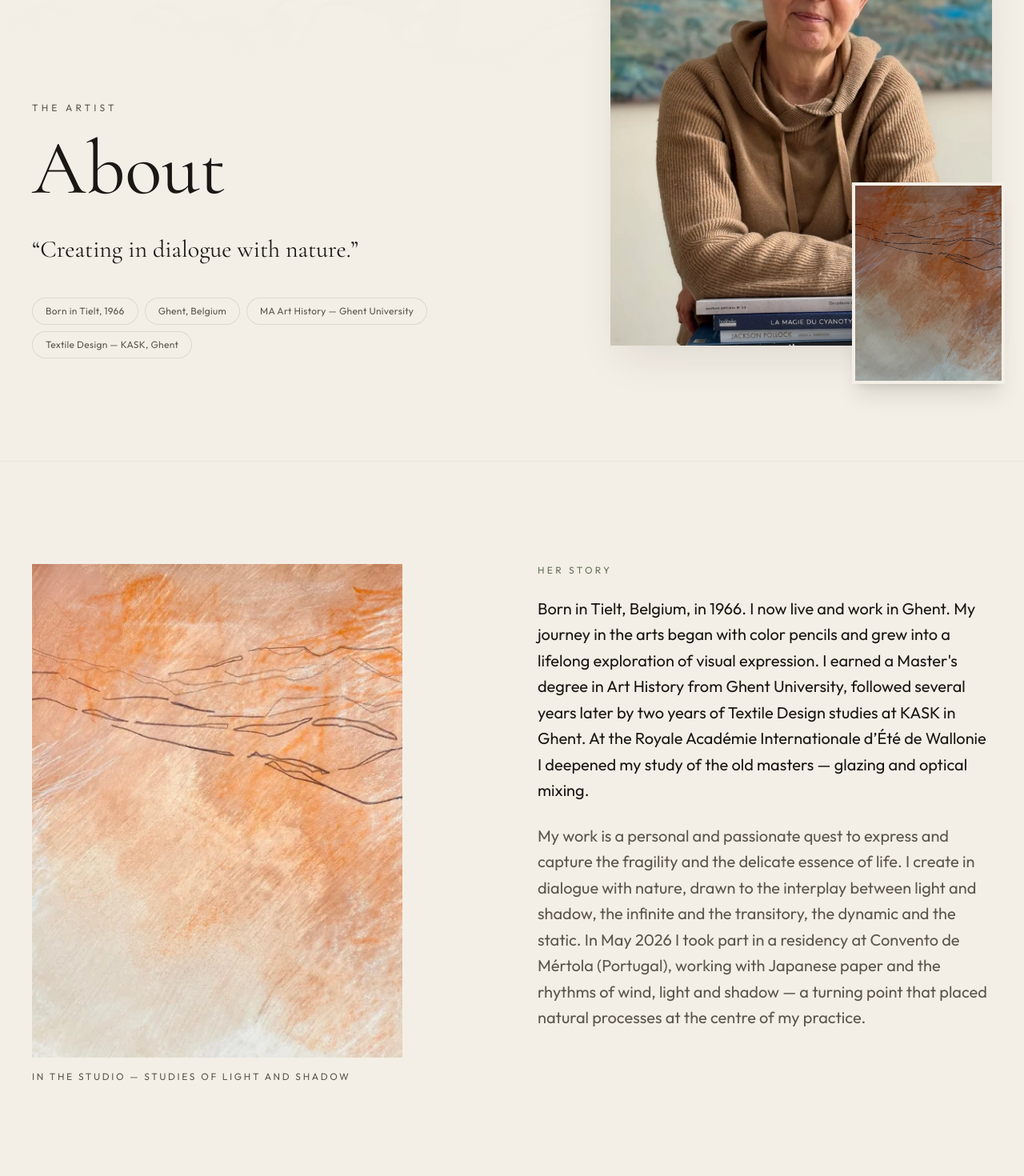
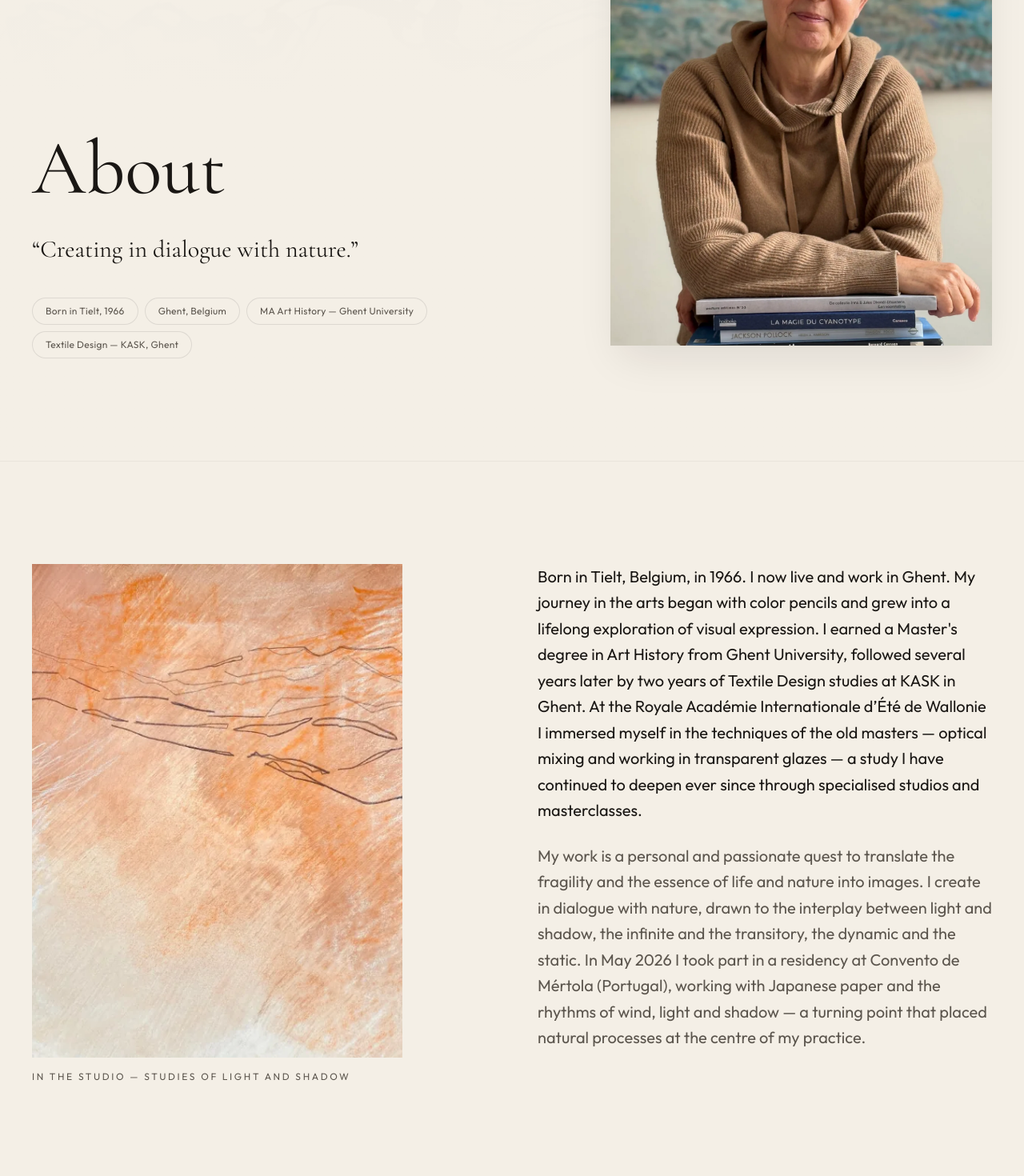
Before and after one commit to BeCreativeRuben/IsabellaBilliet, a Next.js app: page /en/about in a window 1280 px wide. Shown: the part 340-1810 px from the top of the page at 80% size. Built offline with nearby package versions, Linux system fonts and the light colour scheme; no server answers.

Commit message:
About: apply Isabella's text changes (Werken op doek, Ongoing work, bio/approach copy, remove small photo and eyebrow/story labels)

```diff
--- a/src/components/about/AboutPageSections.tsx
+++ b/src/components/about/AboutPageSections.tsx
@@ -63,10 +63,7 @@ export async function AboutPageSections({ locale }: Props) {
 
         <div className="mx-auto grid max-w-7xl gap-14 px-6 md:grid-cols-12 md:items-end md:gap-10 md:px-10">
           <div className="md:col-span-7">
-            <p className="reveal text-xs tracking-[0.35em] text-ink-muted uppercase">
-              {t("eyebrow")}
-            </p>
-            <h1 className="reveal reveal-delay-1 font-display mt-5 text-6xl text-ink md:text-8xl">
+            <h1 className="reveal reveal-delay-1 font-display text-6xl text-ink md:text-8xl">
               {t("title")}
             </h1>
             <blockquote className="reveal reveal-delay-2 font-display mt-8 max-w-xl text-2xl leading-snug text-ink md:text-3xl">
@@ -95,17 +92,6 @@ export async function AboutPageSections({ locale }: Props) {
                 className="object-cover"
               />
             </div>
-            <div className="absolute -right-4 -bottom-8 hidden w-2/5 overflow-hidden border-4 border-cream shadow-xl md:block">
-              <div className="relative aspect-[3/4]">
-                <Image
-                  src="/images/traces.webp"
-                  alt="Traces I"
-                  fill
-                  sizes="200px"
-                  className="object-cover"
-                />
-              </div>
-            </div>
           </div>
         </div>
       </section>
@@ -131,8 +117,7 @@ export async function AboutPageSections({ locale }: Props) {
           </RevealOnScroll>
 
           <RevealOnScroll className="md:col-span-6 md:col-start-7">
-            <p className="text-xs tracking-[0.28em] text-sage-ink uppercase">{t("storyLabel")}</p>
-            <div className="mt-6 space-y-6 text-lg leading-relaxed text-ink-muted md:text-xl md:leading-relaxed">
+            <div className="space-y-6 text-lg leading-relaxed text-ink-muted md:text-xl md:leading-relaxed">
               <p className="text-ink">{t("bio1")}</p>
               <p>{t("bio2")}</p>
             </div>
--- a/src/messages/en.json
+++ b/src/messages/en.json
@@ -40,18 +40,18 @@
     "studioCaption": "In the studio — studies of light and shadow",
     "storyLabel": "Her story",
     "practiceLabel": "Practice",
-    "bio1": "Born in Tielt, Belgium, in 1966. I now live and work in Ghent. My journey in the arts began with color pencils and grew into a lifelong exploration of visual expression. I earned a Master's degree in Art History from Ghent University, followed several years later by two years of Textile Design studies at KASK in Ghent. At the Royale Académie Internationale d’Été de Wallonie I deepened my study of the old masters — glazing and optical mixing.",
-    "bio2": "My work is a personal and passionate quest to express and capture the fragility and the delicate essence of life. I create in dialogue with nature, drawn to the interplay between light and shadow, the infinite and the transitory, the dynamic and the static. In May 2026 I took part in a residency at Convento de Mértola (Portugal), working with Japanese paper and the rhythms of wind, light and shadow — a turning point that placed natural processes at the centre of my practice.",
+    "bio1": "Born in Tielt, Belgium, in 1966. I now live and work in Ghent. My journey in the arts began with color pencils and grew into a lifelong exploration of visual expression. I earned a Master's degree in Art History from Ghent University, followed several years later by two years of Textile Design studies at KASK in Ghent. At the Royale Académie Internationale d’Été de Wallonie I immersed myself in the techniques of the old masters — optical mixing and working in transparent glazes — a study I have continued to deepen ever since through specialised studios and masterclasses.",
+    "bio2": "My work is a personal and passionate quest to translate the fragility and the essence of life and nature into images. I create in dialogue with nature, drawn to the interplay between light and shadow, the infinite and the transitory, the dynamic and the static. In May 2026 I took part in a residency at Convento de Mértola (Portugal), working with Japanese paper and the rhythms of wind, light and shadow — a turning point that placed natural processes at the centre of my practice.",
     "mediumsTitle": "Paintings — Works on paper — Textile",
-    "mediumPainting": "Painting",
+    "mediumPainting": "Works on canvas",
     "mediumPaintingDesc": "Abstract and observational work inspired by nature. Oil works in progress look at light and ever-changing shadows; acrylic pieces such as Breathing in & breathing out (24 × 30 cm, 2022) explore stillness and breath on canvas.",
     "mediumPhotography": "Works on paper",
     "mediumPhotographyDesc": "I often choose watercolor and gouache for their delicate and fluid language — botanical studies, plants and florals, and pieces such as Vagues, Gigaro for World Oceans Day.",
     "mediumTextile": "Textile",
     "mediumTextileDesc": "Textile remains a clear pillar of my practice — from Textile Design studies at KASK to works such as Weavings and Weavings II (acrylic on linen, incl. 100 × 120 cm, 2019). Tactility, woven surfaces and ecoprint on linen from residency research add a physical, layered dimension to my visual language.",
     "approachTitle": "Approach",
-    "approachQuote": "Work in progress — inspired by nature, observing light and ever changing shadows.",
-    "approach": "I work intuitively, translating impressions and emotions into visual form. My process begins with a sense of calm and focus — a counterbalance to the complexity of contemporary life. Whether painting in oil, layering watercolor washes, or studying shadows on Japanese paper in the wind, a central aim is to create a quiet moment for the viewer, a space that invites personal interpretation and reflection.",
+    "approachQuote": "Ongoing work",
+    "approach": "I work intuitively, translating impressions and emotions into visual form. My process begins with a sense of calm and focus — a counterbalance to the complexity of contemporary life. Whether I am painting in oil, building up layers of watercolour or studying shadows, my work seeks a space where attention can slow down and where the nuances of the image can gradually reveal themselves.",
     "ctaWorks": "Explore the works",
     "ctaContact": "Get in touch",
     "exhibitionsTitle": "Exhibitions",
--- a/src/messages/nl.json
+++ b/src/messages/nl.json
@@ -40,18 +40,18 @@
     "studioCaption": "In het atelier — studies van licht en schaduw",
     "storyLabel": "Haar verhaal",
     "practiceLabel": "Praktijk",
-    "bio1": "Geboren in Tielt, België, in 1966. Ik woon en werk nu in Gent. Mijn reis in de kunsten begon met kleurpotloden en groeide uit tot een levenslange verkenning van visuele expressie. Ik behaalde een master in Kunstgeschiedenis aan de Universiteit Gent, gevolgd door twee jaar Textielontwerp aan KASK in Gent. Aan de Royale Académie Internationale d’Été de Wallonie verdiepte ik me in de oude meesters — glacis en optische menging.",
-    "bio2": "Mijn werk is een persoonlijke en gepassioneerde zoektocht om de kwetsbaarheid en de delicate essentie van het leven uit te drukken en vast te leggen. Ik creëer in dialoog met de natuur, aangetrokken tot het samenspel van licht en schaduw, het oneindige en het vergankelijke, het dynamische en het statische. In mei 2026 nam ik deel aan een residentie in Convento de Mértola (Portugal), werkend met Japans papier en de ritmes van wind, licht en schaduw — een keerpunt dat natuurprocessen centraal plaatst in mijn praktijk.",
+    "bio1": "Geboren in Tielt, België, in 1966. Ik woon en werk nu in Gent. Mijn reis in de kunsten begon met kleurpotloden en groeide uit tot een levenslange verkenning van visuele expressie. Ik behaalde een master in Kunstgeschiedenis aan de Universiteit Gent, gevolgd door twee jaar Textielontwerp aan KASK in Gent. Aan de Royale Académie Internationale d’Été de Wallonie verdiepte ik mij in de technieken van de oude meesters — optische menging en werken in transparante glacis — een onderzoek dat ik sindsdien verder uitdiep via gespecialiseerde ateliers en masterclasses.",
+    "bio2": "Mijn werk is een persoonlijke en gepassioneerde zoektocht om de kwetsbaarheid en de essentie van het leven en de natuur in beelden te vertalen. Ik creëer in dialoog met de natuur, aangetrokken tot het samenspel van licht en schaduw, het oneindige en het vergankelijke, het dynamische en het statische. In mei 2026 nam ik deel aan een residentie in Convento de Mértola (Portugal), werkend met Japans papier en de ritmes van wind, licht en schaduw — een keerpunt dat natuurprocessen centraal plaatst in mijn praktijk.",
     "mediumsTitle": "Schilderijen — Werken op papier — Textiel",
-    "mediumPainting": "Schilderij",
+    "mediumPainting": "Werken op doek",
     "mediumPaintingDesc": "Abstract en observerend werk geïnspireerd door de natuur. Olieverfwerken in wording onderzoeken licht en steeds veranderende schaduwen; acrylwerken zoals Breathing in & breathing out (24 × 30 cm, 2022) verkennen stilte en adem op doek.",
     "mediumPhotography": "Werken op papier",
     "mediumPhotographyDesc": "Ik kies vaak voor aquarel en gouache om hun delicate en vloeiende taal — botanische studies, planten en florals, en werken zoals Vagues, Gigaro voor World Oceans Day.",
     "mediumTextile": "Textiel",
     "mediumTextileDesc": "Textiel blijft een zichtbare pijler van mijn praktijk — van opleiding Textielontwerp aan KASK tot werken zoals Weavings en Weavings II (acryl op linnen, o.a. 100 × 120 cm, 2019). Tactiliteit, weefsel en ecoprint op linnen uit residentieonderzoek geven een fysieke, gelaagde dimensie aan mijn beeldtaal.",
     "approachTitle": "Aanpak",
-    "approachQuote": "Work in progress — geïnspireerd door de natuur, licht en steeds veranderende schaduwen observeren.",
-    "approach": "Ik werk intuïtief en vertaal indrukken en emoties naar visuele vorm. Mijn proces begint met kalmte en focus — een tegenwicht voor de complexiteit van het hedendaagse leven. Of ik nu in olieverf schilder, aquarellagen opbouw, of schaduwen bestudeer op Japans papier in de wind: een centraal doel is een stil moment te creëren voor de kijker, een ruimte die uitnodigt tot persoonlijke interpretatie en reflectie.",
+    "approachQuote": "Ongoing work",
+    "approach": "Ik werk intuïtief en vertaal indrukken en emoties naar visuele vorm. Mijn proces begint met kalmte en focus — een tegenwicht voor de complexiteit van het hedendaagse leven. Of ik nu in olieverf schilder, aquarellagen opbouw of schaduwen bestudeer; mijn werk zoekt naar een ruimte waar aandacht kan vertragen en waar de nuances van het beeld zich geleidelijk kunnen tonen.",
     "ctaWorks": "Ontdek de werken",
     "ctaContact": "Neem contact op",
     "exhibitionsTitle": "Tentoonstellingen",
```
